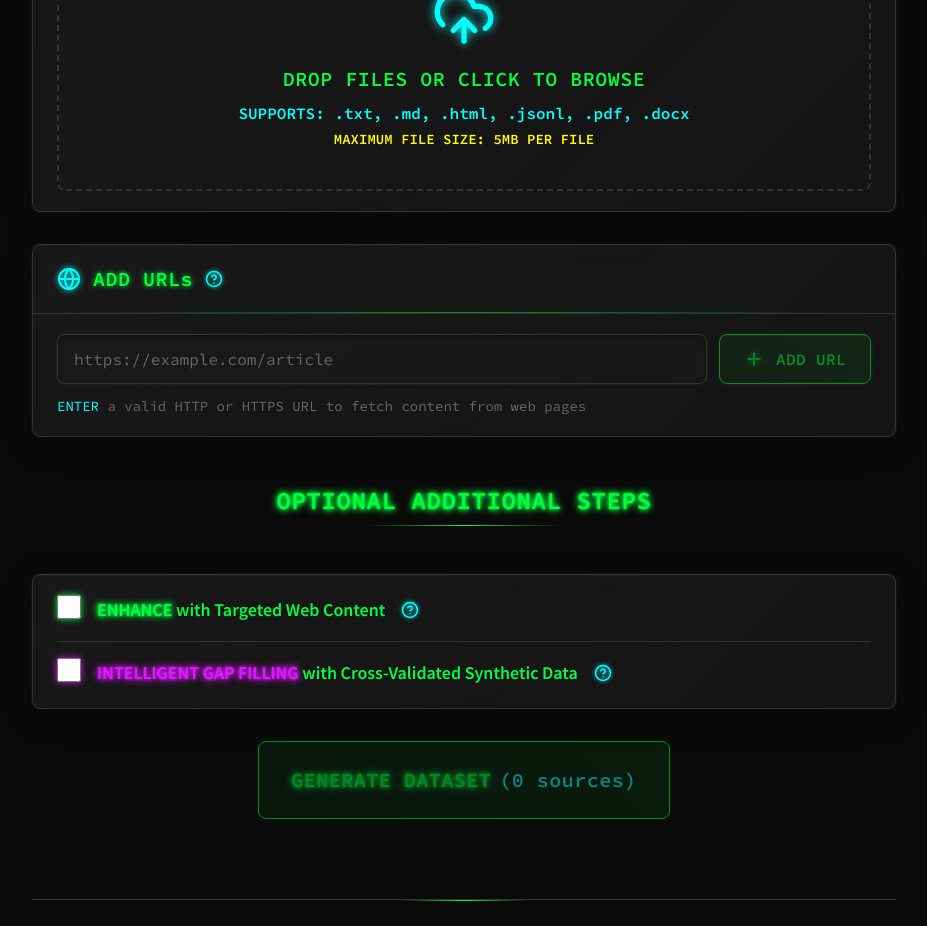
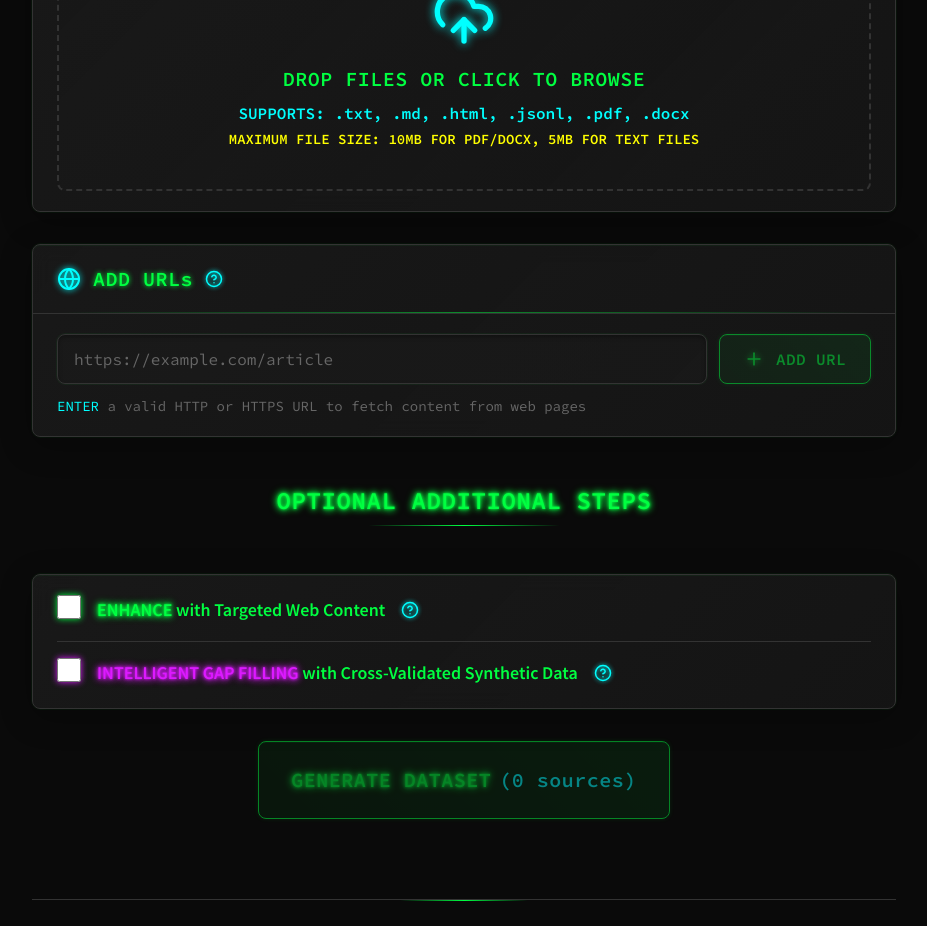
Before and after one commit to xBruceTheGoose/fine_format, a React (Vite) app: page / in a window 1280 px wide. Shown: the part 1060-1986 px from the top of the page, without its empty margins (176-1103 px from the left). Built offline with nearby package versions, Linux system fonts and the light colour scheme.

Commit message:
Increase Binary File Size Limits

```diff
--- a/src/components/FileUpload.tsx
+++ b/src/components/FileUpload.tsx
@@ -2,7 +2,7 @@ import React, { useState, useCallback } from 'react';
 import { UploadCloud, FileText, X } from 'lucide-react';
 import { FileData } from '../types';
 import { FileService } from '../services/fileService';
-import { ACCEPTED_FILE_EXTENSIONS } from '../constants';
+import { ACCEPTED_FILE_EXTENSIONS, BINARY_FILE_SIZE_LIMIT } from '../constants';
 import { Card, CardContent, CardHeader } from './ui/Card';
 import { Button } from './ui/Button';
 
@@ -80,6 +80,8 @@ export const FileUpload: React.FC<FileUploadProps> = ({
     }
   };
 
+  const maxFileSizeMB = (BINARY_FILE_SIZE_LIMIT / (1024 * 1024)).toFixed(0);
+
   return (
     <div className="space-y-6">
       <Card>
@@ -125,7 +127,7 @@ export const FileUpload: React.FC<FileUploadProps> = ({
                   SUPPORTS: .txt, .md, .html, .jsonl, .pdf, .docx
                 </p>
                 <p className="text-warning text-sm mt-1 font-mono font-bold">
-                  MAXIMUM FILE SIZE: 5MB PER FILE
+                  MAXIMUM FILE SIZE: {maxFileSizeMB}MB FOR PDF/DOCX, 5MB FOR TEXT FILES
                 </p>
               </div>
             </div>
@@ -175,6 +177,10 @@ export const FileUpload: React.FC<FileUploadProps> = ({
                       <div className="flex items-center space-x-3 text-sm mt-1">
                         <span className="text-muted font-mono">{fileData.mimeType}</span>
                         <span className="text-border">•</span>
+                        <span className="text-muted font-mono">
+                          {(fileData.file.size / (1024 * 1024)).toFixed(1)}MB
+                        </span>
+                        <span className="text-border">•</span>
                         <span className={`${getStatusColor(fileData.status)} font-bold font-mono tracking-wide`}>
                           {getStatusText(fileData.status)}
                         </span>
--- a/src/constants/index.ts
+++ b/src/constants/index.ts
@@ -23,11 +23,11 @@ export const SUPPORTED_BINARY_MIME_TYPES: BinaryMimeType[] = [
   'application/vnd.openxmlformats-officedocument.wordprocessingml.document',
 ];
 
-export const ACCEPTED_FILE_EXTENSIONS = '.txt,.md,.html,.jsonl,.pdf,.docx';
+export const ACCEPTED_FILE_EXTENSIONS = ".txt,.md,.html,.jsonl,.pdf,.docx";
 
 export const FILE_SIZE_LIMIT = 5 * 1024 * 1024; // 5MB for text files
-// CRITICAL: Much smaller limit for binary files to prevent Netlify function timeouts
-export const BINARY_FILE_SIZE_LIMIT = 200 * 1024; // 200KB for binary files (was 8MB)
+// UPDATED: Significantly increased binary file size limit now that we have proper server-side processing
+export const BINARY_FILE_SIZE_LIMIT = 10 * 1024 * 1024; // 10MB for binary files (was 200KB)
 
 export const FINE_TUNING_METHODS: FineTuningConfig[] = [
   {
--- a/src/services/fileService.ts
+++ b/src/services/fileService.ts
@@ -1,5 +1,5 @@
 import { FileData } from '../types';
-import { SUPPORTED_TEXT_MIME_TYPES, SUPPORTED_BINARY_MIME_TYPES, FILE_SIZE_LIMIT } from '../constants';
+import { SUPPORTED_TEXT_MIME_TYPES, SUPPORTED_BINARY_MIME_TYPES, FILE_SIZE_LIMIT, BINARY_FILE_SIZE_LIMIT } from '../constants';
 
 export class FileService {
   public static async processFiles(files: FileList): Promise<FileData[]> {
@@ -23,20 +23,22 @@ export class FileService {
       status: 'reading',
     };
 
-    // CRITICAL: Much more restrictive size limits for binary files to prevent 502 errors
+    // Check if file is binary and apply appropriate size limits
     const isBinaryFile = SUPPORTED_BINARY_MIME_TYPES.includes(mimeType) ||
                         this.isBinaryFileByExtension(file.name);
 
-    // Drastically reduce binary file size limit to prevent Netlify function failures
+    // Use appropriate size limit based on file type
     const maxSize = isBinaryFile
-      ? 200 * 1024 // 200KB max for binary files (was 8MB)
+      ? BINARY_FILE_SIZE_LIMIT // 10MB for binary files (PDF/DOCX)
       : FILE_SIZE_LIMIT; // 5MB for text files
 
     if (file.size > maxSize) {
+      const maxSizeMB = (maxSize / (1024 * 1024)).toFixed(1);
+      const fileSizeMB = (file.size / (1024 * 1024)).toFixed(1);
       return {
         ...baseFileData,
         status: 'failed',
-        error: `File too large (${(file.size / 1024).toFixed(1)}KB). Maximum size is ${maxSize / 1024}KB for ${isBinaryFile ? 'PDF/DOCX' : 'text'} files. Large files cause processing timeouts.`,
+        error: `File too large (${fileSizeMB}MB). Maximum size is ${maxSizeMB}MB for ${isBinaryFile ? 'PDF/DOCX' : 'text'} files.`,
       };
     }
 
@@ -74,21 +76,12 @@ export class FileService {
       } else {
         const content = await this.readAsBase64(file);
 
-        // Validate base64 content and size
+        // Validate base64 content
         if (!content || content.length < 100) {
           return {
             ...baseFileData,
             status: 'failed',
             error: 'File appears to be empty or corrupted.',
-          };
-        }
-
-        // Additional check for base64 size (this is what gets sent to API)
-        if (content.length > 300 * 1024) { // 300KB base64 limit
-          return {
-            ...baseFileData,
-            status: 'failed',
-            error: 'File too large for processing. Base64 encoding exceeds API limits.',
           };
         }
 
```
